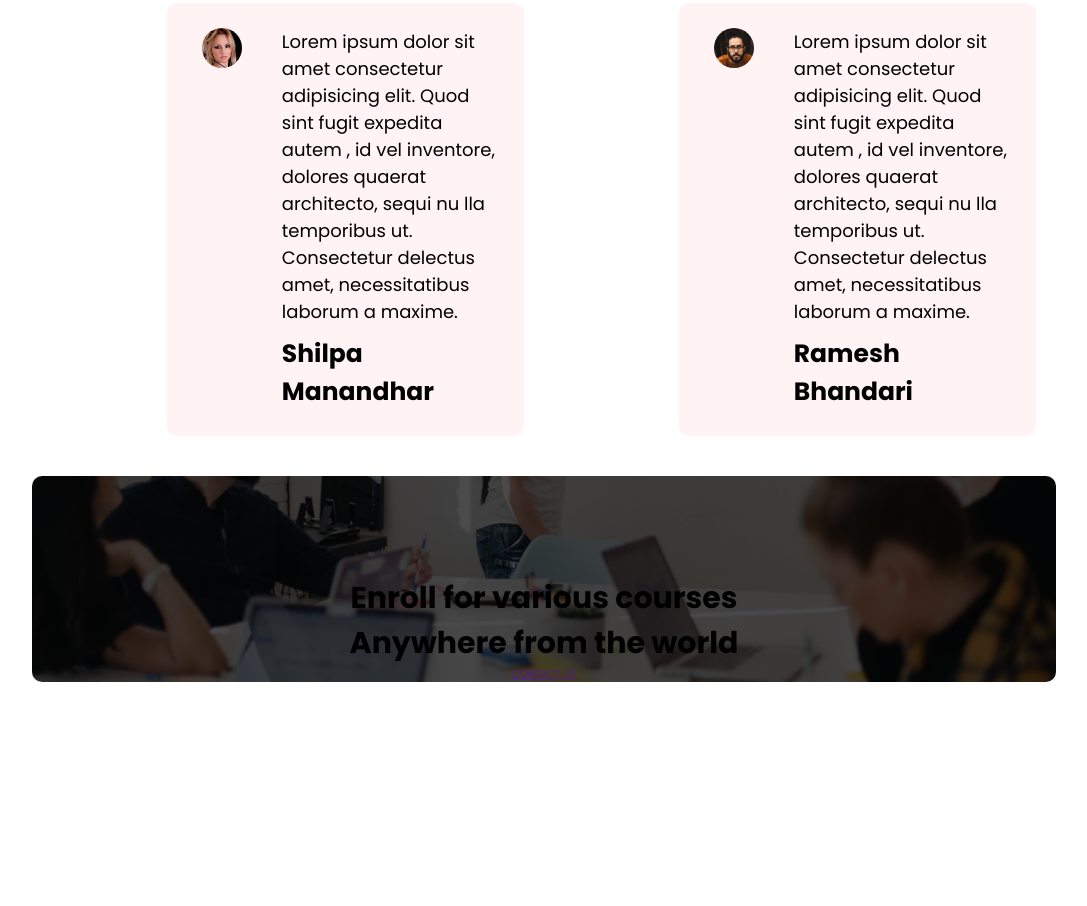
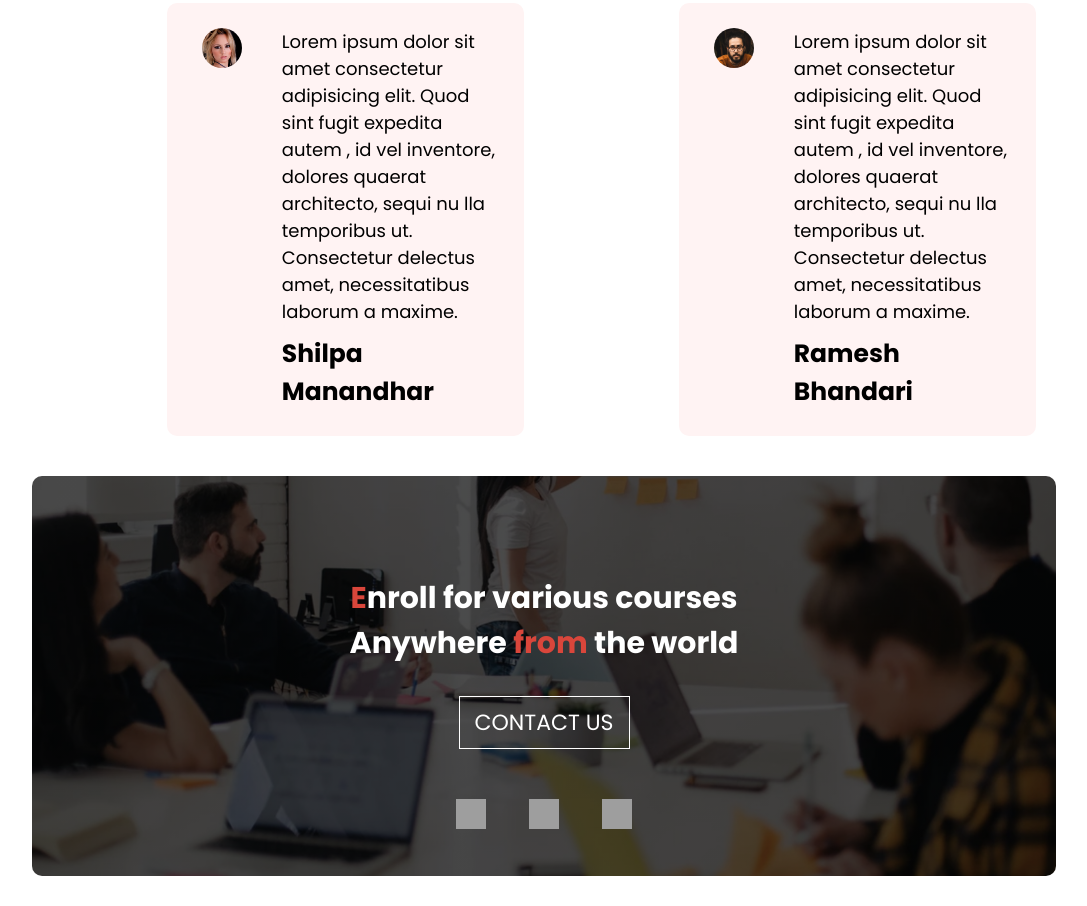
Before and after one commit to Khanal-Bishal/Eduford-university, a plain HTML site: page index.html in a window 1280 px wide. Shown: the part 2994-3900 px from the top of the page, without its empty margins (96-1183 px from the left). Before the commit the page ends 3676 px from the top, so only its background shows below. Drawn offline with Linux system fonts and the light colour scheme; grey boxes are pictures that could not be loaded.

Commit message:
Home page completed

```diff
--- a/index.html
+++ b/index.html
@@ -12,6 +12,7 @@
         rel="stylesheet">
     <link rel="stylesheet"
         href="https://cdn.jsdelivr.net/npm/@fortawesome/fontawesome-free@6.2.1/css/fontawesome.min.css">
+    <link rel="stylesheet" href="path/to/font-awesome/css/font-awesome.min.css">
     <script src="https://use.fontawesome.com/54620fa3cf.js"></script>
 </head>
 
@@ -107,19 +108,22 @@
             <div class="facility-column">
                 <img src="./eduford_img/library.png" alt="">
                 <h3 class="facilityh3">LIBRARY</h3>
-                    <p class="facility-paragraph">Lorem ipsum dolor sit amet consectetur adipisicing elit. Dignissimos, quibusdam?</p>
+                <p class="facility-paragraph">Lorem ipsum dolor sit amet consectetur adipisicing elit. Dignissimos,
+                    quibusdam?</p>
 
             </div>
             <div class="facility-column">
                 <img src="./eduford_img/basketball.png" alt="">
                 <h3 class="facilityh3"> SPORTS</h3>
-                    <p class="facility-paragraph">Lorem ipsum dolor sit amet consectetur adipisicing elit. Dignissimos, quibusdam?</p>
+                <p class="facility-paragraph">Lorem ipsum dolor sit amet consectetur adipisicing elit. Dignissimos,
+                    quibusdam?</p>
 
             </div>
             <div class="facility-column">
                 <img src="./eduford_img/cafeteria.png" alt="">
                 <h3 class="facilityh3">CAFE</h3>
-                    <p class="facility-paragraph">Lorem ipsum dolor sit amet consectetur adipisicing elit. Dignissimos, quibusdam?</p>
+                <p class="facility-paragraph">Lorem ipsum dolor sit amet consectetur adipisicing elit. Dignissimos,
+                    quibusdam?</p>
             </div>
         </div>
     </section>
@@ -152,8 +156,16 @@
 
     <!-- call to action -->
     <section class="action">
-            <h1 class="action-heading1">Enroll for various courses <br>Anywhere from the world</h1>
-            <a href="">CONTACT US</a>
+        <h1 class="action-heading1">Enroll for various courses <br>Anywhere <span style="color:#d9463b">from </span> the
+            world</h1>
+        <a class="text-box-anchor-button" href="">CONTACT US</a>
+        <div class="social-media">
+            <a href="https://www.facebook.com"  target="_blank" > <img   src="https://img.icons8.com/ios-filled/50/null/facebook-new.png" class="facebook" /></a>
+            <a href="https://www.instagram.com" target="_blank" ><img   src="https://img.icons8.com/dusk/64/null/instagram-new--v1.png" class="insta"/></a>
+            <a href="https://www.twitter.com" target="_blank"><img src="https://img.icons8.com/plasticine/100/null/twitter.png"/></a>
+        </div>
+
+
 
 
     </section>
@@ -165,15 +177,15 @@
         var navlinks = document.getElementById('nav-links');
 
 
-        const openMenu = ()=> {
+        const openMenu = () => {
 
-           navlinks.style.top="0";
-          navlinks.style.right="0";
+            navlinks.style.top = "0";
+            navlinks.style.right = "0";
 
         }
-        const hideMenu = ()=> {
+        const hideMenu = () => {
 
-        navlinks.style.top="-100vh"
+            navlinks.style.top = "-100vh"
 
         }
 
--- a/style.css
+++ b/style.css
@@ -434,8 +434,39 @@ overflow: hidden;
     background-position: center;
     background-size: cover;
     border-radius: 10px;
+    margin-bottom: 3rem;
+    overflow: hidden;
+    height: 300px;
+    transition: 500ms;
 }
 .action-heading1
 {
     font-size: 3rem;
+    color: white;
+    margin-bottom: 4rem;
 }
+.action-anchor .text-box-anchor-button
+{
+    margin: 2rem 0rem;
+    text-decoration: none;
+    color: white;
+    font-size: 1.9rem;
+}
+.action-heading1::first-letter
+{
+    color: #d9463b;
+}
+.action:hover{
+    box-shadow: 5px 5px 5px #94332c ;
+}
+.social-media
+{
+    margin: 4rem;
+
+
+}
+.social-media img{
+    width: 3rem;
+    height: 3rem;
+    padding: 2rem;
+}
```
Lines whose indentation alone changed are shown as unchanged.
